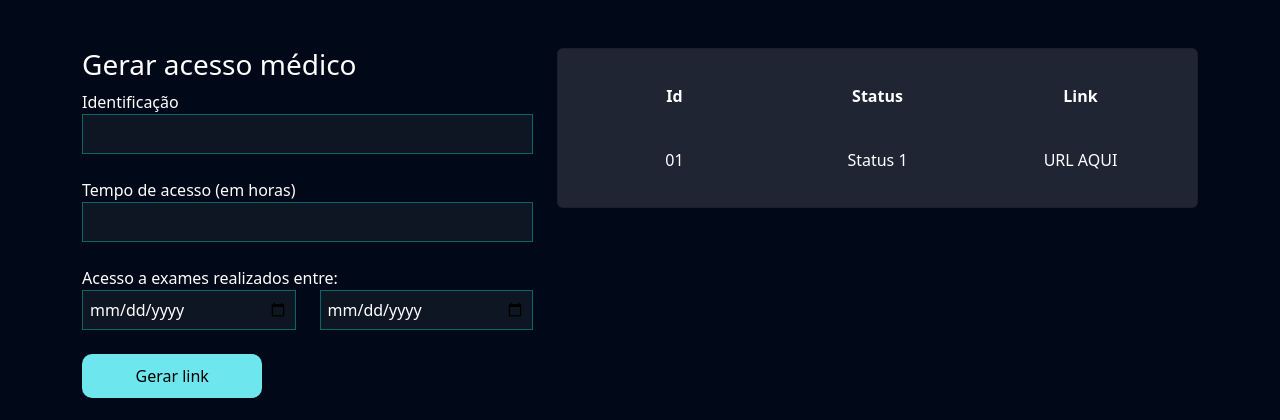
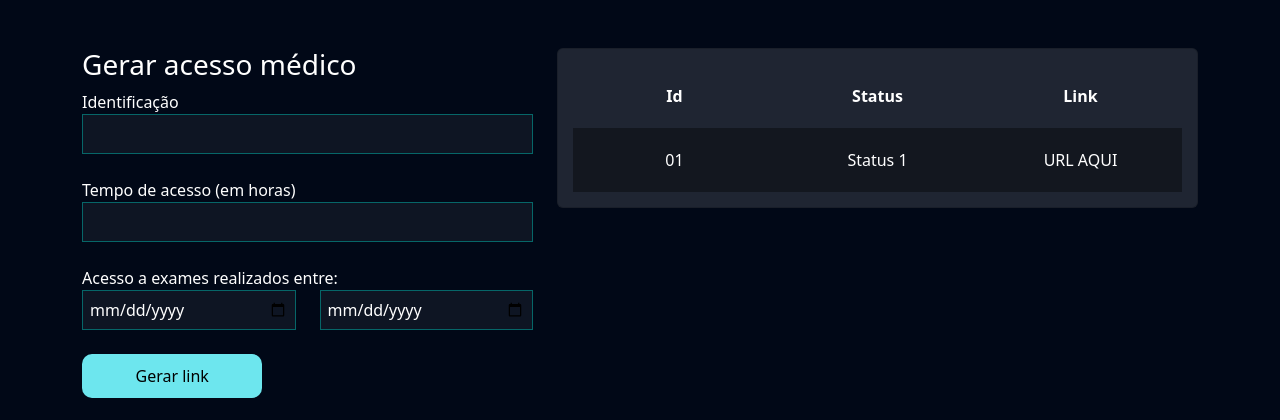
Before and after one commit to EdmarLelis/VitaLab, a Django app: page /exames/gerar_acesso_medico/ in a window 1280 px wide. Shown: the top 420 px of the page. Run offline with Django 4.2, Linux system fonts and the light colour scheme; a user stored in the database is signed in.

Commit message:
css gerenciar_acesso_medico
arquivo css para gerenciar_acesso_medico criado e aplicado.

```diff
--- a/exames/templates/gerar_acesso_medico.html
+++ b/exames/templates/gerar_acesso_medico.html
@@ -5,6 +5,7 @@
 {% block 'head' %}
     <link href="{% static 'exames/css/css.css' %}" rel="stylesheet">
     <link href="{% static 'exames/css/gerenciar_pedidos.css' %}" rel="stylesheet">
+    <link href="{% static 'exames/css/gerar_acesso_medico.css' %}" rel="stylesheet">
 {% endblock 'head' %}
 
 {% block 'conteudo' %}
--- a/exames/views.py
+++ b/exames/views.py
@@ -122,3 +122,6 @@
 def gerar_acesso_medico(request):
     if request.method == "GET":
         return render(request, 'gerar_acesso_medico.html')
+
+    elif request.method == "POST":
+        return
--- /dev/null
+++ b/templates/static/exames/css/gerar_acesso_medico.css
@@ -0,0 +1,3 @@
+.linha-tabela {
+    background-color: #00000063;
+}
```
Also changed, not shown: templates/static/exames/css/gerenciar_pedidos.css (line endings or trailing spaces).
